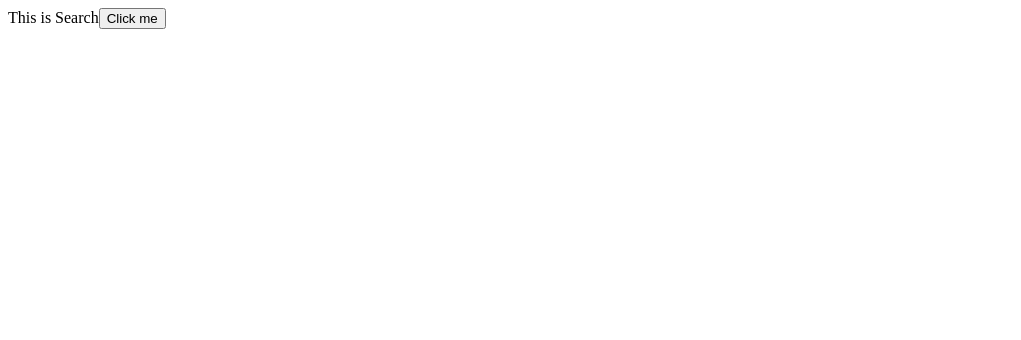
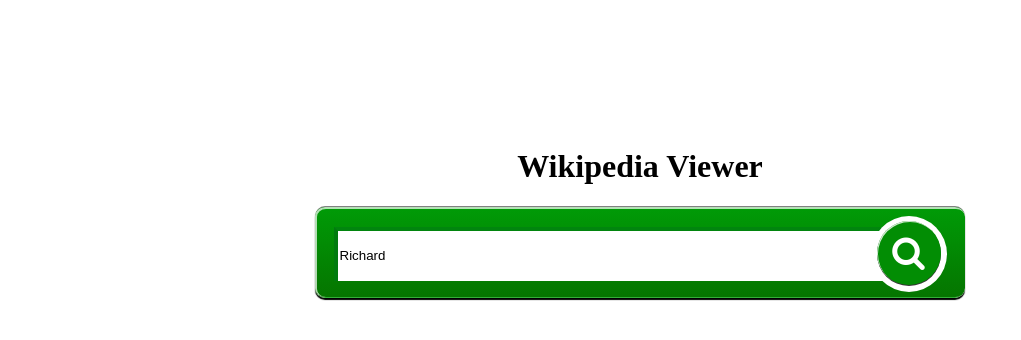
Before and after one commit to Coira/WikiViewer, a React app: page / in a window 1280 px wide. Shown: the whole page, without its empty margins (0-1021 px from the left). Built offline with nearby package versions, Linux system fonts and the light colour scheme.

Commit message:
Search working. Styling on the search bar

```diff
--- a/src/Result.js
+++ b/src/Result.js
@@ -1,8 +1,16 @@
 import React from 'react';
 
 class Result extends React.Component {
+    constructor(props) {
+	super(props);
+    }
+
     render() {
-	return (<div> This is a Result </div>);
+	return (
+	    <div>
+		<a href={this.props.url}>{this.props.title}</a>
+		{this.props.description}
+	    </div>);
     }
 }
 
--- a/src/index.js
+++ b/src/index.js
@@ -4,13 +4,24 @@
 import Result from './Result';
 
 class Search extends React.Component {
+
+    constructor(props) {
+	super(props);
+	this.state = { value: "Richard",
+		       results: [] };
+	this.handleChange = this.handleChange.bind(this);
+	this.search = this.search.bind(this);
+    }
+
+
     search() {
 	var searchResult = $.ajax({
 	    data: {
-		action: 'query',
-		list: 'search',
-		srsearch: 'Richard Feynman',
-		format: 'json' },
+		action: 'opensearch',
+		search: this.state.value,
+		format: 'json',
+		limit: 5
+	    },
 	    dataType: 'jsonp',
 	    jsonp: 'callback',
 	    url: 'https://en.wikipedia.org/w/api.php',
@@ -19,21 +30,64 @@
 		console.log("error" + data.status);
 	    },
 	    success: function(data) {
-		console.log(data);
-	    }
+		let results = [];
+
+		data[1].map((title, index) => {
+		    let result = {};
+		    result.title = title;
+		    result.description = data[2][index];
+		    result.url = data[3][index];
+		    results.push(result);
+		});
+
+		this.setState({results});
+
+	    }.bind(this)
 	});
+    }
+
+    handleChange(event) {
+	this.setState({value: event.target.value});
     }
 
     render() {
 	return (
-	    <div> This is Search
-		<button onClick={this.search}>Click me</button>
+
+	    <div>
+		<div className="searchOuter">
+
+		    <input className="searchBox"
+			   type="text"
+			   value={this.state.value}
+			   onChange={this.handleChange} />
+
+		    <div className="searchButtonOuter">
+			<button className="searchButton"
+				onClick={this.search}>
+			    <i className="fa fa-search"></i>
+			</button>
+		    </div>
+
+		</div>
+
+    		{
+		    this.state.results.map((result, index) => {
+			return (
+			    <Result key={index}
+				    url={result.url}
+				    title={result.title}
+				    description={result.description}>
+			    </Result>
+			);
+		    })
+		}
+
 	    </div>
 	);
     }
 }
 
 ReactDOM.render(
-    <Search />,
-    document.getElementById('content')
+    <Search/>,
+    document.getElementById('app')
 );
```
Also changed, not shown: dist/imgs/Wikipedia-logo-v2-en.png (added), dist/index.html, dist/stylesheet.css.
